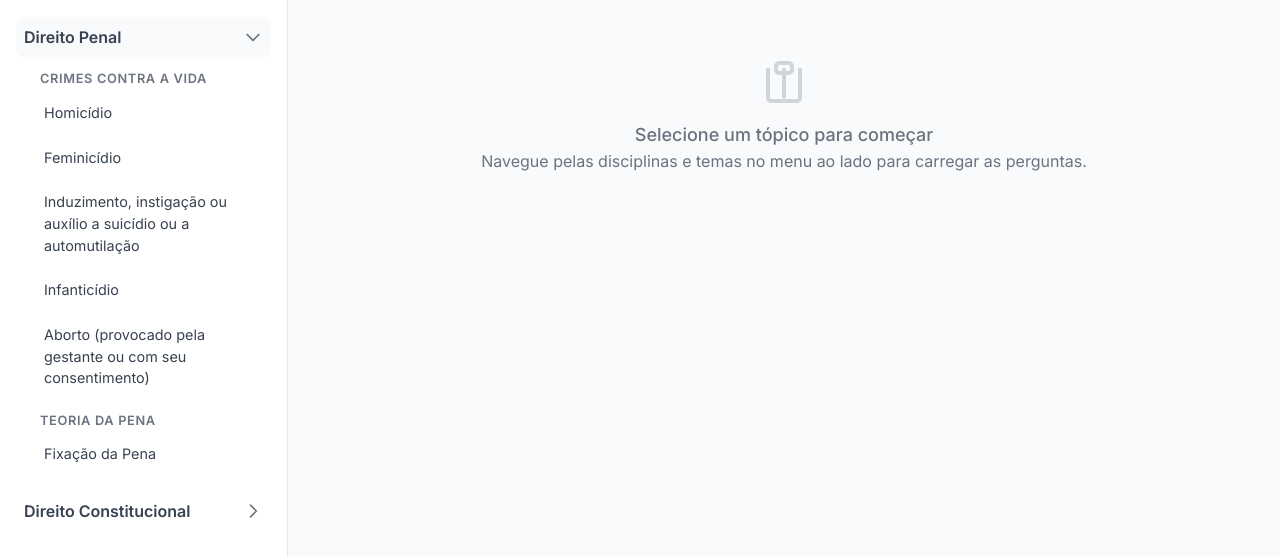
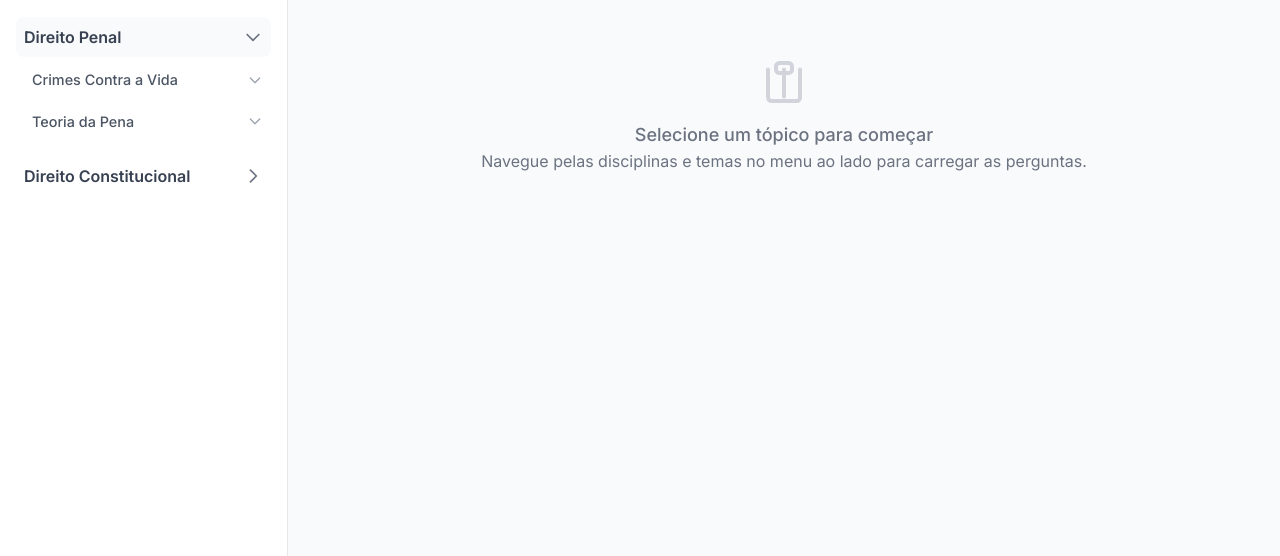
Before and after one commit to osvaldosereia/apostila, a plain HTML site: page index.html in a window 1280 px wide. Shown: the part 76-632 px from the top of the page. Drawn offline with nearby package versions, Linux system fonts and the light colour scheme.

Commit message:
Update index.html

```diff
--- a/index.html
+++ b/index.html
@@ -8,6 +8,9 @@
     <link rel="preconnect" href="https://fonts.googleapis.com">
     <link rel="preconnect" href="https://fonts.gstatic.com" crossorigin>
     <link href="https://fonts.googleapis.com/css2?family=Inter:wght@400;500;600;700&display=swap" rel="stylesheet">
+
+    <!-- Script de Schema para SEO (será preenchido dinamicamente) -->
+    <script type="application/ld+json" id="faq-schema"></script>
 
     <style>
         body {
@@ -31,21 +34,29 @@
             transition: background-color 0.15s ease-in-out;
             border-radius: 0.5rem;
         }
-        #menu-content details[open] > summary {
+        /* O <summary> da Disciplina */
+        #menu-content .disciplina-summary {
+            font-size: 1rem; /* 16px */
+            font-weight: 600; /* semibold */
+            color: #374151; /* gray-700 */
+        }
+        #menu-content details[open] > .disciplina-summary {
             background-color: #f9fafb;
         }
-        #menu-content .tema-title {
-            font-size: 0.8rem;
-            font-weight: 600;
-            color: #6b7280;
-            text-transform: uppercase;
-            letter-spacing: 0.05em;
-            padding-left: 0.5rem;
-            margin-top: 0.75rem;
-            margin-bottom: 0.25rem;
+
+        /* O <summary> do Tema (novo) */
+        #menu-content .tema-summary {
+            font-size: 0.9rem; /* 14px */
+            font-weight: 500; /* medium */
+            color: #4b5563; /* gray-600 */
         }
+        #menu-content .tema-details[open] > .tema-summary {
+            background-color: #f3f4f6;
+        }
+
+        /* Links de Subtema (mais recuo) */
         #menu-content .subtema-link {
-            padding: 0.6rem 0.75rem;
+            padding: 0.6rem 0.75rem 0.6rem 1.25rem; /* py-2.5 px-3 pl-5 */
             font-size: 0.9rem;
             border-radius: 0.5rem;
             transition: all 0.15s ease-in-out;
@@ -82,7 +93,6 @@
             border-radius: 9999px; /* rounded-full */
             border: 1px solid #e5e7eb; /* border-gray-200 */
             line-height: 1.25;
-            /* margin-bottom foi removido daqui */
         }
 
     </style>
@@ -171,6 +181,7 @@
         const questionsList = document.getElementById('questions-list');
         const subtemaTitle = document.getElementById('subtema-title');
         const welcomeMessage = document.getElementById('welcome-message');
+        const faqSchemaScript = document.getElementById('faq-schema'); // Para o SEO
 
         // --- 2. Lógica do Menu Lateral (Sidebar) ---
         function openSidebar() {
@@ -204,35 +215,40 @@
                 // Limpa a mensagem "Carregando"
                 menuContent.innerHTML = '';
 
-                // Itera sobre a estrutura do JSON para criar o menu
+                // Nível 1: Disciplina
                 estruturaDireito.forEach((disciplina, i) => {
                     const disciplinaElement = document.createElement('div');
                     disciplinaElement.className = 'py-1';
 
-                    const detailsElement = document.createElement('details');
-                    detailsElement.className = 'group';
-                    if (i === 0) detailsElement.setAttribute('open', '');
+                    const disciplinaDetails = document.createElement('details');
+                    disciplinaDetails.className = 'group';
+                    if (i === 0) disciplinaDetails.setAttribute('open', '');
 
-                    const summaryElement = document.createElement('summary');
-                    summaryElement.className = 'flex items-center justify-between p-2 rounded-lg cursor-pointer hover:bg-gray-100 list-none';
-                    summaryElement.innerHTML = `
+                    const disciplinaSummary = document.createElement('summary');
+                    disciplinaSummary.className = 'disciplina-summary flex items-center justify-between p-2 rounded-lg cursor-pointer hover:bg-gray-100 list-none';
+                    disciplinaSummary.innerHTML = `
                         <span class="text-base font-semibold text-gray-700">${disciplina.disciplina}</span>
                         <svg class="w-5 h-5 text-gray-500 transform transition-transform duration-200 group-open:rotate-90" fill="none" stroke="currentColor" viewBox="0 0 24 24" xmlns="http://www.w3.org/2000/svg"><path stroke-linecap="round" stroke-linejoin="round" stroke-width="2" d="M9 5l7 7-7 7"></path></svg>
                     `;
 
                     const temasContainer = document.createElement('div');
-                    temasContainer.className = 'pl-4 mt-1 space-y-1';
+                    temasContainer.className = 'pl-2 mt-1 space-y-1'; // Recuo para os Temas
 
+                    // Nível 2: Tema (AGORA RETRÁTIL)
                     disciplina.temas.forEach(tema => {
-                        const temaElement = document.createElement('div');
+                        const temaDetails = document.createElement('details');
+                        temaDetails.className = 'tema-details group';
 
-                        const temaTitle = document.createElement('h4');
-                        temaTitle.className = 'tema-title';
-                        temaTitle.textContent = tema.tema;
-                        temaElement.appendChild(temaTitle);
+                        const temaSummary = document.createElement('summary');
+                        temaSummary.className = 'tema-summary flex items-center justify-between p-2 rounded-lg cursor-pointer hover:bg-gray-100 list-none';
+                        temaSummary.innerHTML = `
+                            <span>${tema.tema}</span>
+                            <svg class="w-4 h-4 text-gray-400 transform transition-transform duration-200 group-open:rotate-90" fill="none" stroke="currentColor" viewBox="0 0 24 24" xmlns="http://www.w3.org/2000/svg"><path stroke-linecap="round" stroke-linejoin="round" stroke-width="2" d="M9 5l7 7-7 7"></path></svg>
+                        `;
 
+                        // Nível 3: Subtemas
                         const subtemasLista = document.createElement('ul');
-                        subtemasLista.className = 'space-y-1';
+                        subtemasLista.className = 'space-y-1 pl-4 pt-1'; // Recuo para os Subtemas
 
                         tema.subtemas.forEach(subtema => {
                             const subtemaItem = document.createElement('li');
@@ -247,7 +263,6 @@
                                     link.removeAttribute('data-active');
                                 });
                                 subtemaLink.setAttribute('data-active', 'true');
-                                // Passa o objeto subtema (que contém 'arquivo')
                                 carregarPerguntasDoArquivo(subtema);
                                 if (window.innerWidth < 1024) {
                                     closeSidebar();
@@ -258,13 +273,14 @@
                             subtemasLista.appendChild(subtemaItem);
                         });
 
-                        temaElement.appendChild(subtemasLista);
-                        temasContainer.appendChild(temaElement);
+                        temaDetails.appendChild(temaSummary);
+                        temaDetails.appendChild(subtemasLista);
+                        temasContainer.appendChild(temaDetails);
                     });
 
-                    detailsElement.appendChild(summaryElement);
-                    detailsElement.appendChild(temasContainer);
-                    disciplinaElement.appendChild(detailsElement);
+                    disciplinaDetails.appendChild(disciplinaSummary);
+                    disciplinaDetails.appendChild(temasContainer);
+                    disciplinaElement.appendChild(disciplinaDetails);
                     menuContent.appendChild(disciplinaElement);
                 });
 
@@ -281,6 +297,9 @@
             subtemaTitle.textContent = subtema.subtema;
             welcomeMessage.classList.add('hidden');
 
+            // Limpa o schema de FAQ anterior
+            if (faqSchemaScript) faqSchemaScript.textContent = '';
+
             questionsList.innerHTML = `
                 <div class="text-center text-gray-500 pt-10">
                     <svg class="animate-spin h-8 w-8 text-blue-600 mx-auto" xmlns="http://www.w3.org/2000/svg" fill="none" viewBox="0 0 24 24">
@@ -291,8 +310,7 @@
                 </div>`;
 
             try {
-                // --- MUDANÇA PRINCIPAL: Usa o fetch real ---
-                const response = await fetch(subtema.arquivo);
+                const response = await fetch(subtema.arquivo, { cache: "no-store" });
 
                 if (!response.ok) {
                     throw new Error(`Arquivo não encontrado ou falha ao carregar: ${subtema.arquivo} (Status: ${response.status})`);
@@ -308,11 +326,18 @@
         }
 
         /**
-         * Faz o parse do arquivo .txt e renderiza o HTML, com suporte a [tags].
+         * Faz o parse do arquivo .txt, renderiza o HTML e cria o Schema de SEO.
          */
         function parsearERenderizarTxt(texto) {
             questionsList.innerHTML = ''; // Limpa o loading
             let promptTemplate = "Explique este tópico de Direito: {{PERGUNTA}}"; // Default
+
+            // Prepara o Schema de FAQ para o SEO
+            const faqSchema = {
+                "@context": "https://schema.org",
+                "@type": "FAQPage",
+                "mainEntity": []
+            };
 
             const regexPrompt = /@@PROMPT: (.*?) @@/s;
             const matchPrompt = texto.match(regexPrompt);
@@ -330,7 +355,6 @@
                     // É um tópico principal
                     const titulo = linha.substring(3).trim();
                     const h3 = document.createElement('h3');
-                    // Estilo de Título (H3) ATUALIZADO
                     h3.className = 'text-2xl font-bold text-gray-900 pt-2 pb-2 border-b border-gray-200';
                     h3.textContent = titulo;
                     questionsList.appendChild(h3);
@@ -349,42 +373,36 @@
                     let perguntaConteudo = "";
 
                     if (match && match[1] && match[2]) {
-                        // A linha TEM um tag
                         tagConteudo = match[1];
                         perguntaConteudo = match[2];
                     } else {
-                        // A linha NÃO tem tag
                         perguntaConteudo = linhaConteudo;
                     }
 
-                    if (!perguntaConteudo) return; // Se a pergunta estiver vazia, pula
-
-                    // --- INÍCIO DA LÓGICA DE CARD ATUALIZADA ---
+                    if (!perguntaConteudo) return;
 
                     const card = document.createElement('div');
-                    // O card agora é flex-col, com espaçamento interno
                     card.className = 'bg-white p-5 rounded-xl shadow-sm border border-gray-200 flex flex-col space-y-3 question-card';
 
-                    // Wrapper do Cabeçalho (Tag + Botão)
                     const headerWrapper = document.createElement('div');
                     headerWrapper.className = 'flex justify-between items-start space-x-4';
 
-                        // Wrapper da Tag (Esquerda)
                         const tagElementWrapper = document.createElement('div');
                         if (tagConteudo) {
                             const tagElement = document.createElement('span');
-                            tagElement.className = 'tag-badge'; // A classe CSS .tag-badge NÃO deve ter margin-bottom
+                            tagElement.className = 'tag-badge';
                             tagElement.textContent = tagConteudo;
                             tagElementWrapper.appendChild(tagElement);
                         }
-                        headerWrapper.appendChild(tagElementWrapper); // Adiciona (mesmo vazio) para manter o justify-between
+                        headerWrapper.appendChild(tagElementWrapper);
 
-                        // O "mini botão" (Link do Google) - ATUALIZADO
+                        // Cria o link do Google
+                        const googleUrl = construirUrlGoogle(promptTemplate, perguntaConteudo);
+
                         const googleLink = document.createElement('a');
-                        googleLink.href = construirUrlGoogle(promptTemplate, perguntaConteudo);
+                        googleLink.href = googleUrl;
                         googleLink.target = '_blank';
                         googleLink.rel = 'noopener noreferrer';
-                        // Estilo do Botão ATUALIZADO (mais sutil)
                         googleLink.className = 'flex-shrink-0 w-8 h-8 flex items-center justify-center rounded-full hover:bg-gray-100 transition-all duration-150 transform active:scale-95';
                         googleLink.title = 'Buscar explicação no Google IA';
                         googleLink.innerHTML = `
@@ -392,19 +410,32 @@
                         `;
                         headerWrapper.appendChild(googleLink);
 
-                    // Texto da Pergunta - ATUALIZADO
                     const perguntaText = document.createElement('p');
                     perguntaText.className = 'question-text text-base text-gray-800 leading-relaxed text-justify'; // Texto justificado
                     perguntaText.textContent = perguntaConteudo;
 
-                    // Montagem final do card
                     card.appendChild(headerWrapper);
                     card.appendChild(perguntaText);
                     questionsList.appendChild(card);
 
-                    // --- FIM DA LÓGICA DE CARD ATUALIZADA ---
+                    // --- Adiciona a pergunta ao Schema de SEO ---
+                    const questionSchema = {
+                        "@type": "Question",
+                        "name": perguntaConteudo,
+                        "acceptedAnswer": {
+                            "@type": "Answer",
+                            "text": "Clique para ver a explicação detalhada gerada por IA.",
+                            "url": googleUrl // O link direto para a resposta!
+                        }
+                    };
+                    faqSchema.mainEntity.push(questionSchema);
                 }
             });
+
+            // --- Injeta o Schema de FAQ no <head> ---
+            if (faqSchemaScript) {
+                faqSchemaScript.textContent = JSON.stringify(faqSchema);
+            }
         }
 
         /**
@@ -417,7 +448,6 @@
         }
 
         // --- 4. Inicialização ---
-        // Agora, a primeira coisa que fazemos é carregar e renderizar o menu.
         carregarEAmbienteMenu();
 
     </script>
```
